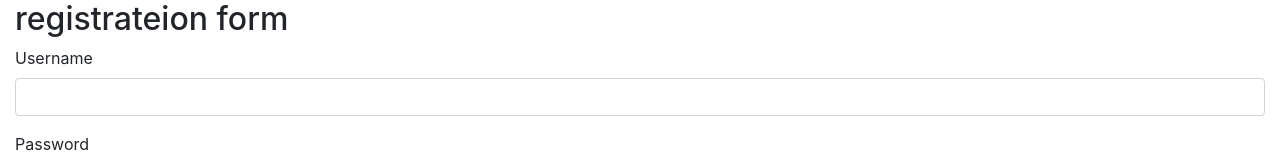
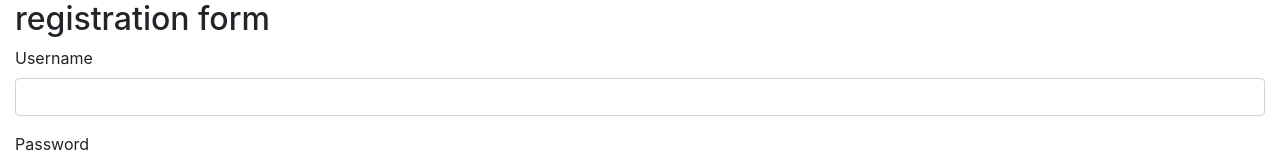
Before and after one commit to Ashish3832/angular-classdrivenform, an Angular app: page / in a window 1280 px wide. Shown: the top 160 px of the page. Built offline with nearby package versions, Linux system fonts and the light colour scheme.

Commit message:
2 files modified

```diff
--- a/src/app/app.component.html
+++ b/src/app/app.component.html
@@ -1,5 +1,5 @@
 <div class="container-fluid">
-  <h2>registrateion form</h2>
+  <h2>registration form</h2>
   <form>
     <div class="form-group">
       <label>Username</label>
--- a/src/app/app.module.ts
+++ b/src/app/app.module.ts
@@ -1,12 +1,13 @@
 import { NgModule } from '@angular/core';
 import { BrowserModule } from '@angular/platform-browser';
 import { FormsModule } from '@angular/forms';
+import { ReactiveFormsModule} from '@angular/forms'
 
 import { AppComponent } from './app.component';
 import { HelloComponent } from './hello.component';
 
 @NgModule({
-  imports:      [ BrowserModule, FormsModule ],
+  imports:      [ BrowserModule, FormsModule,ReactiveFormsModule ],
   declarations: [ AppComponent, HelloComponent ],
   bootstrap:    [ AppComponent ]
 })
```
